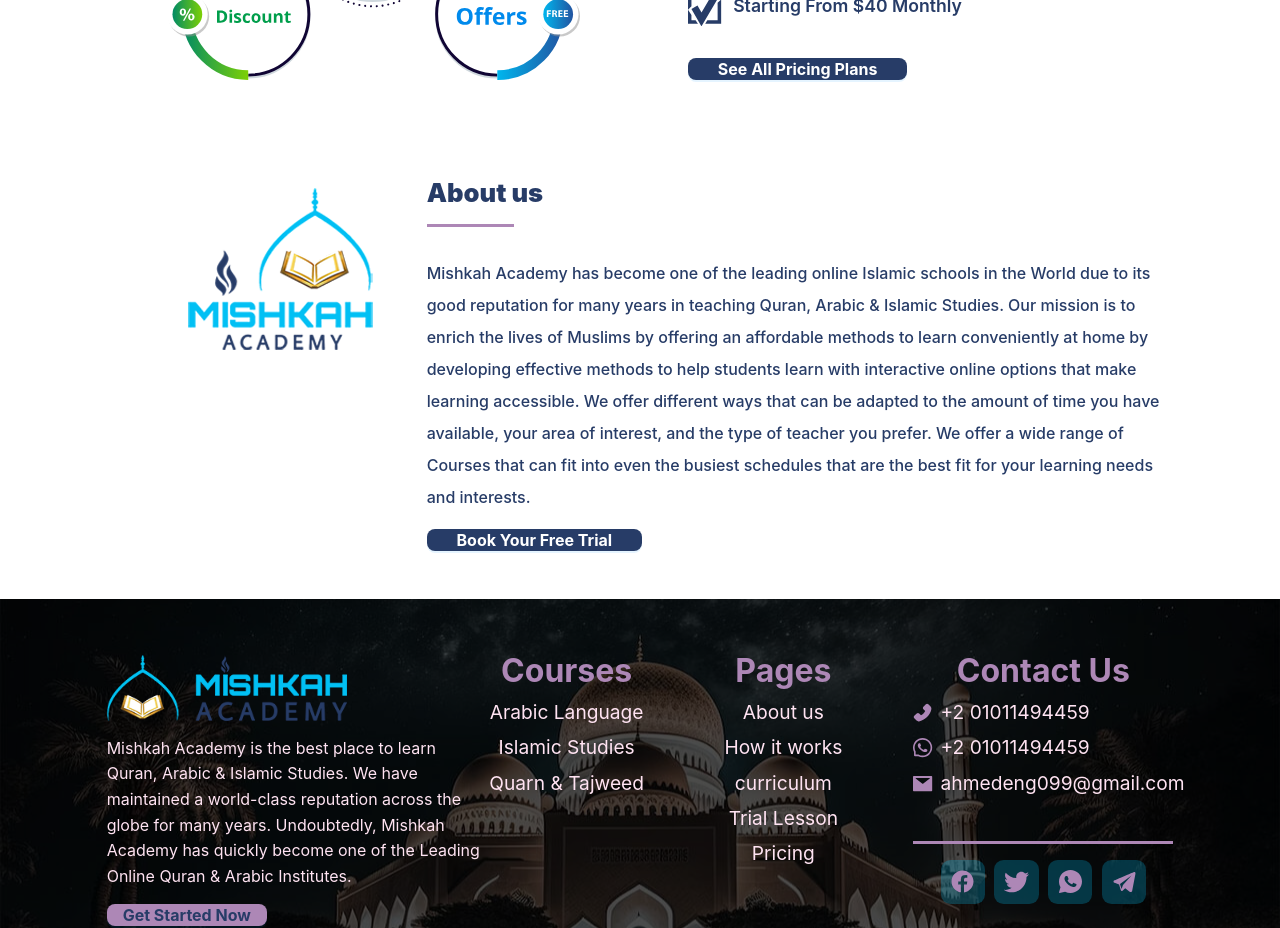
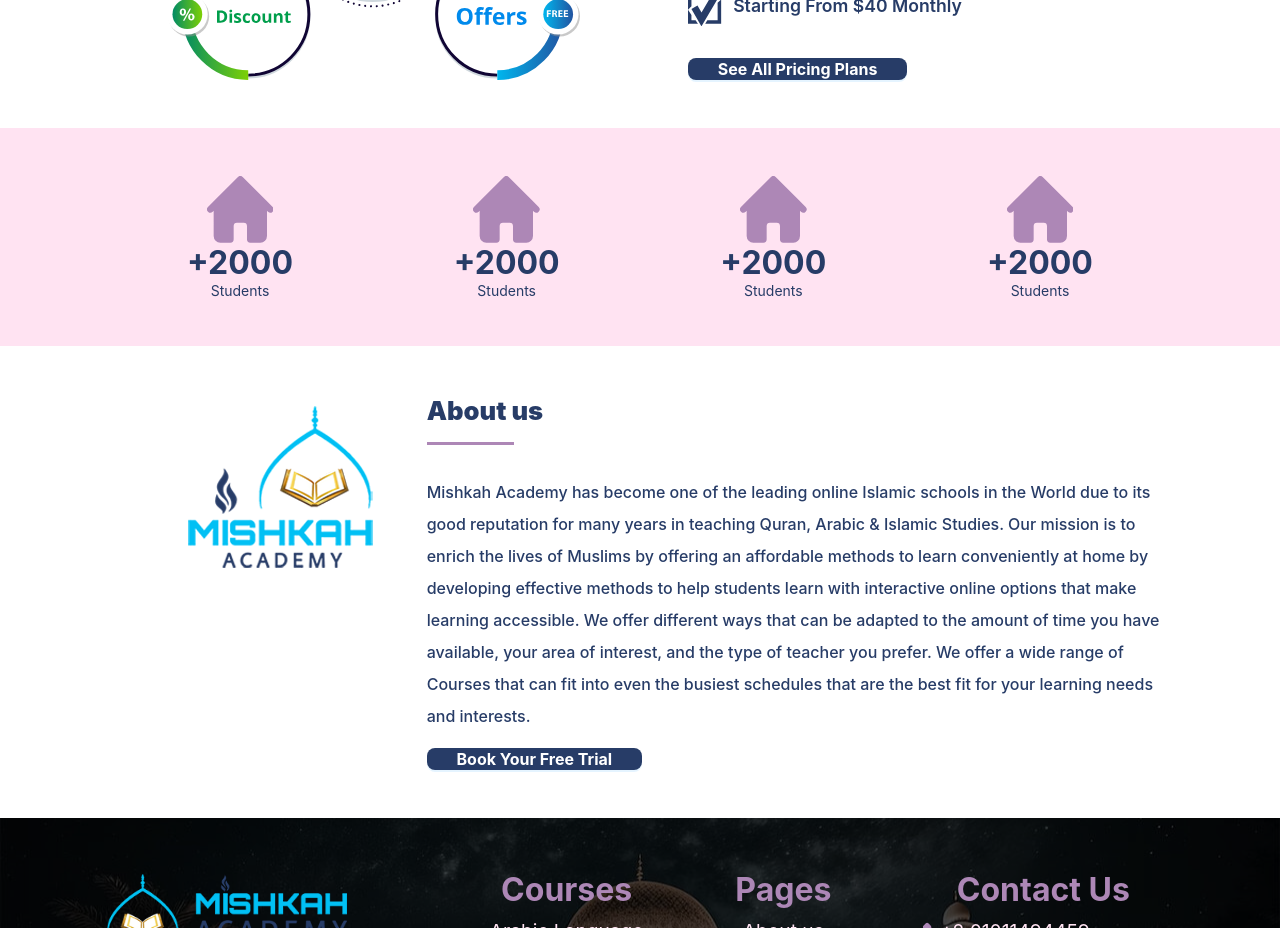
Before and after one commit to Khalid-MK/Al-Roshd, a React (Vite) app: page / in a window 1280 px wide. Shown: the part 1880-2808 px from the top of the page. Built offline with nearby package versions, Linux system fonts and the light colour scheme.

Commit message:
add statistics section

```diff
--- /dev/null
+++ b/src/assets/svgs/House.tsx
@@ -0,0 +1,26 @@
+import { FC } from "react";
+import { ISVGIcon } from "../../shared/interfaces";
+
+const House: FC<ISVGIcon> = ({
+  className = "",
+  color = "black",
+  isColorCssVar = false,
+  size = "100",
+}) => {
+  const fillColor = isColorCssVar ? `var(${color})` : color;
+
+  return (
+    <svg
+      fill={fillColor}
+      width={`${size}`}
+      height={`${size}`}
+      aria-hidden="true"
+      viewBox="0 0 20 20"
+      className={className}
+    >
+      <path d="m19.707 9.293-2-2-7-7a1 1 0 0 0-1.414 0l-7 7-2 2a1 1 0 0 0 1.414 1.414L2 10.414V18a2 2 0 0 0 2 2h3a1 1 0 0 0 1-1v-4a1 1 0 0 1 1-1h2a1 1 0 0 1 1 1v4a1 1 0 0 0 1 1h3a2 2 0 0 0 2-2v-7.586l.293.293a1 1 0 0 0 1.414-1.414Z" />
+    </svg>
+  );
+};
+
+export default House;
--- a/src/components/Layout/Components/EqualParts/index.tsx
+++ b/src/components/Layout/Components/EqualParts/index.tsx
@@ -1,6 +1,6 @@
 import { Col, Row } from "antd";
 import {
-  topBottomPadding,
+  padding,
   underXXlcontainerSpace,
   xxlContainerSpace,
 } from "../../../../globalVariables";
@@ -11,11 +11,10 @@
   return (
     <Row
       justify="space-between"
-      style={{ padding: `${topBottomPadding}rem 0` }}
+      style={{ padding: `${padding}rem 0` }}
       gutter={[0, 30]}
     >
       <Col
-        // style={{ backgroundColor: "red" }}
         xxl={{ span: 9, push: xxlContainerSpace, pull: 0 }}
         xl={{ span: 10, push: underXXlcontainerSpace, pull: 0 }}
         lg={{ span: 10, push: underXXlcontainerSpace, pull: 0 }}
@@ -38,7 +37,6 @@
         {firstComp}
       </Col>
       <Col
-        // style={{ backgroundColor: "blue" }}
         xxl={{ span: 9, push: 0, pull: xxlContainerSpace }}
         xl={{ span: 10, push: 0, pull: underXXlcontainerSpace }}
         lg={{ span: 10, push: 0, pull: underXXlcontainerSpace }}
--- a/src/globalVariables.tsx
+++ b/src/globalVariables.tsx
@@ -1,3 +1,3 @@
 export const xxlContainerSpace: number = 3;
 export const underXXlcontainerSpace: number = 2;
-export const topBottomPadding: number = 3;
+export const padding: number = 3;
--- a/src/pages/Home/AboutUs/index.tsx
+++ b/src/pages/Home/AboutUs/index.tsx
@@ -2,7 +2,7 @@
 
 import AboutImage from "../../../assets/images/about-icon.png";
 import {
-  topBottomPadding,
+  padding,
   underXXlcontainerSpace,
   xxlContainerSpace,
 } from "../../../globalVariables";
@@ -15,7 +15,7 @@
       justify="space-between"
       gutter={[0, 16]}
       wrap
-      style={{ padding: `${topBottomPadding}rem 0` }}
+      style={{ padding: `${padding}rem 0` }}
     >
       <Col
         xxl={{ span: 4, push: xxlContainerSpace, pull: 0 }}
--- /dev/null
+++ b/src/pages/Home/Statistics/index.module.css
@@ -0,0 +1,37 @@
+.secionContainer{
+background-color: var(--secondary-color);
+}
+
+
+.imgContainer{
+    width: 5rem;
+}
+
+.imgContainer img{
+ width: 100%;
+ height: 1000%;
+ filter: saturate(red);
+}
+
+.colContainer label{
+    font-size: 2rem;
+    color: var(--global-color-accent);
+    font-weight: bold;
+}
+
+.colContainer span{
+    color: var(--global-color-accent);
+}
+
+
+.divider{
+    height: 100%;
+
+}
+
+
+@media only screen and (max-width: 991px) {
+    .divider {
+     display: none;
+    }
+  }
--- /dev/null
+++ b/src/pages/Home/Statistics/index.tsx
@@ -0,0 +1,188 @@
+import { Col, Divider, Flex, Row } from "antd";
+import {
+  padding,
+  underXXlcontainerSpace,
+  xxlContainerSpace,
+} from "../../../globalVariables";
+import styles from "./index.module.css";
+import House from "../../../assets/svgs/House";
+
+const Statistics = () => {
+  return (
+    <Row
+      justify="space-between"
+      style={{ padding: `${padding}rem 0` }}
+      className={styles.secionContainer}
+    >
+      <Col
+        xxl={{ span: 18, push: xxlContainerSpace, pull: xxlContainerSpace }}
+        xl={{
+          span: 20,
+          push: underXXlcontainerSpace,
+          pull: underXXlcontainerSpace,
+        }}
+        lg={{
+          span: 20,
+          push: underXXlcontainerSpace,
+          pull: underXXlcontainerSpace,
+        }}
+        md={{
+          span: 20,
+          push: underXXlcontainerSpace,
+          pull: underXXlcontainerSpace,
+        }}
+        sm={{
+          span: 20,
+          push: underXXlcontainerSpace,
+          pull: underXXlcontainerSpace,
+        }}
+        xs={{
+          span: 20,
+          push: underXXlcontainerSpace,
+          pull: underXXlcontainerSpace,
+        }}
+      >
+        <Row
+          justify={{
+            xxl: "center",
+            xl: "center",
+            lg: "center",
+            md: "start",
+            sm: "start",
+            xs: "start",
+          }}
+          align={"middle"}
+          gutter={[0, 30]}
+        >
+          <Col
+            xxl={{ span: 5 }}
+            xl={{
+              span: 5,
+            }}
+            lg={{
+              span: 5,
+            }}
+            md={{
+              span: "",
+            }}
+            sm={{
+              span: 11,
+            }}
+            xs={{
+              span: 24,
+            }}
+          >
+            <Flex
+              vertical
+              align="center"
+              gap={"0.3rem"}
+              className={styles.colContainer}
+            >
+              <House size="30%" color="--primary-color" isColorCssVar />
+              <label>+2000</label>
+              <span>Students</span>
+            </Flex>
+          </Col>
+          <Col span="1">
+            <Divider className={styles.divider} type="vertical" dashed />
+          </Col>
+          <Col
+            xxl={{ span: 5 }}
+            xl={{
+              span: 5,
+            }}
+            lg={{
+              span: 5,
+            }}
+            md={{
+              span: 11,
+            }}
+            sm={{
+              span: 11,
+            }}
+            xs={{
+              span: 24,
+            }}
+          >
+            <Flex
+              vertical
+              align="center"
+              gap={"0.3rem"}
+              className={styles.colContainer}
+            >
+              <House size="30%" color="--primary-color" isColorCssVar />
+              <label>+2000</label>
+              <span>Students</span>
+            </Flex>
+          </Col>
+          <Col span="1">
+            <Divider className={styles.divider} type="vertical" dashed />
+          </Col>
+          <Col
+            xxl={{ span: 5 }}
+            xl={{
+              span: 5,
+            }}
+            lg={{
+              span: 5,
+            }}
+            md={{
+              span: 11,
+            }}
+            sm={{
+              span: 11,
+            }}
+            xs={{
+              span: 24,
+            }}
+          >
+            <Flex
+              vertical
+              align="center"
+              gap={"0.3rem"}
+              className={styles.colContainer}
+            >
+              <House size="30%" color="--primary-color" isColorCssVar />
+              <label>+2000</label>
+              <span>Students</span>
+            </Flex>
+          </Col>
+          <Col span="1">
+            <Divider className={styles.divider} type="vertical" dashed />
+          </Col>
+          <Col
+            xxl={{ span: 5 }}
+            xl={{
+              span: 5,
+            }}
+            lg={{
+              span: 5,
+            }}
+            md={{
+              span: 11,
+            }}
+            sm={{
+              span: 11,
+            }}
+            xs={{
+              span: 24,
+            }}
+          >
+            <Flex
+              vertical
+              align="center"
+              gap={"0.3rem"}
+              className={styles.colContainer}
+            >
+              <House size="30%" color="--primary-color" isColorCssVar />
+              <label>+2000</label>
+              <span>Students</span>
+            </Flex>
+          </Col>
+        </Row>
+      </Col>
+    </Row>
+  );
+};
+
+export default Statistics;
--- a/src/pages/Home/StudyPlan/index.tsx
+++ b/src/pages/Home/StudyPlan/index.tsx
@@ -3,7 +3,7 @@
 import styles from "./index.module.css";
 import StudyPlanImg from "../../../assets/images/study-plan.svg";
 import CheckMark from "../../../assets/svgs/CheckMark";
-import { topBottomPadding } from "../../../globalVariables";
+import { padding } from "../../../globalVariables";
 import { useAppSelector } from "../../../store/hooks";
 
 const StudyPlan = () => {
@@ -29,8 +29,8 @@
       justify={"start"}
       align={"bottom"}
       style={{
-        paddingLeft: direction === "ltr" ? `${topBottomPadding}rem` : "unset",
-        paddingRight: direction === "rtl" ? `${topBottomPadding}rem` : "unset",
+        paddingLeft: direction === "ltr" ? `${padding}rem` : "unset",
+        paddingRight: direction === "rtl" ? `${padding}rem` : "unset",
       }}
       className={styles.textContainer}
       gutter={[0, 16]}
--- a/src/pages/Home/index.tsx
+++ b/src/pages/Home/index.tsx
@@ -1,10 +1,11 @@
 import { Fragment } from "react";
 import HomeCarousel from "./HomeCarousel";
-import LearnOnline from "./LearnOnline";
+// import LearnOnline from "./LearnOnline";
 import WhyUs from "./WhyUs";
 import HomeSteps from "./HomeSteps";
 import AboutUs from "./AboutUs";
 import StudyPlan from "./StudyPlan";
+import Statistics from "./Statistics";
 
 const Home = () => {
   return (
@@ -14,6 +15,7 @@
       <WhyUs />
       <HomeSteps />
       <StudyPlan />
+      <Statistics />
       <AboutUs />
     </Fragment>
   );
```
Also changed, not shown: src/assets/images/graduate-man.svg (added).
